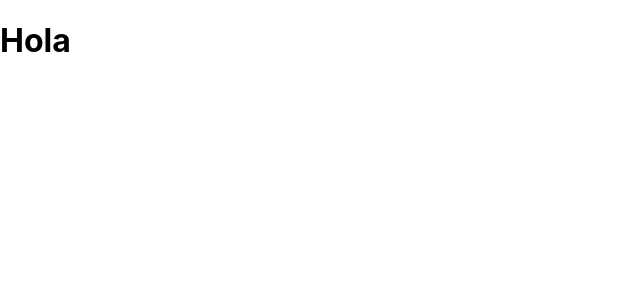
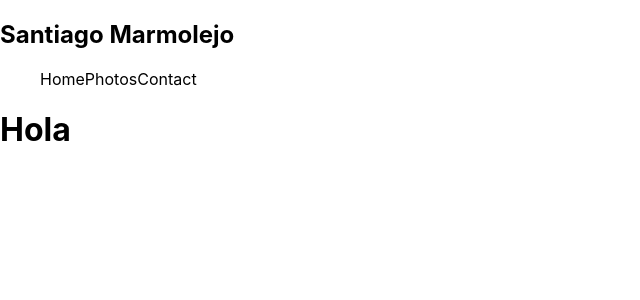
Before and after one commit to santiagomarmolejo/React-Portfolio, a React (Create React App) app: page / in a window 1280 px wide. Shown: the top 300 px of the page, without its empty margins (0-640 px from the left). Built offline with nearby package versions, Linux system fonts and the light colour scheme.

Commit message:
Created header component

```diff
--- a/src/App.js
+++ b/src/App.js
@@ -1,8 +1,10 @@
 import "./App.css";
+import Header from "./components/Header.js"
 
 function App() {
     return (
         <div>
+            <Header/>
             <h1> Hola </h1>
         </div>
     );
--- /dev/null
+++ b/src/components/Header.js
@@ -0,0 +1,18 @@
+import React from 'react';
+
+const Header = (props) => {
+    return (<div>
+        <header>
+            <h2>Santiago Marmolejo</h2>
+            <nav>
+                <ul>
+                    <a class="nav-item" >Home</a>
+                    <a class="nav-item" >Photos</a>
+                    <a class="nav-item" >Contact</a>
+                </ul>
+            </nav>
+        </header>
+    </div>);
+}
+
+export default Header;
```
